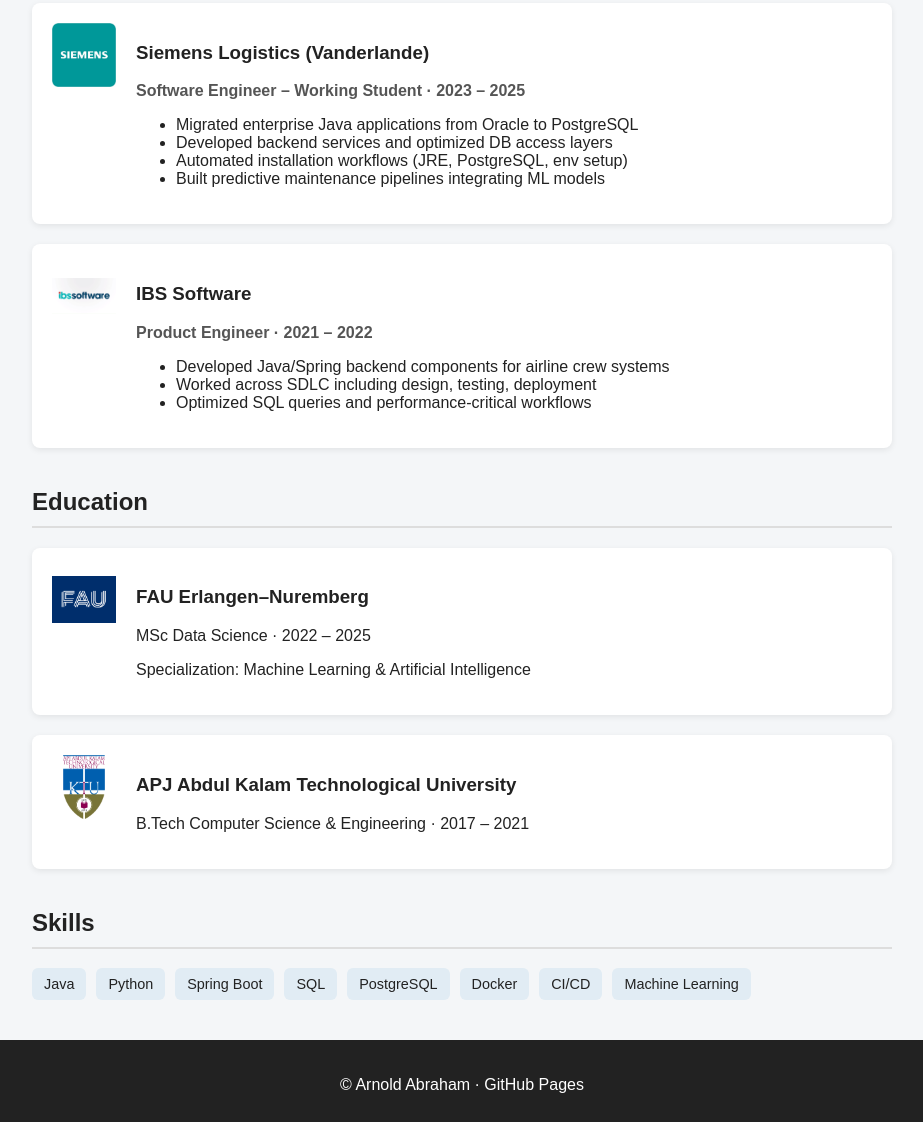
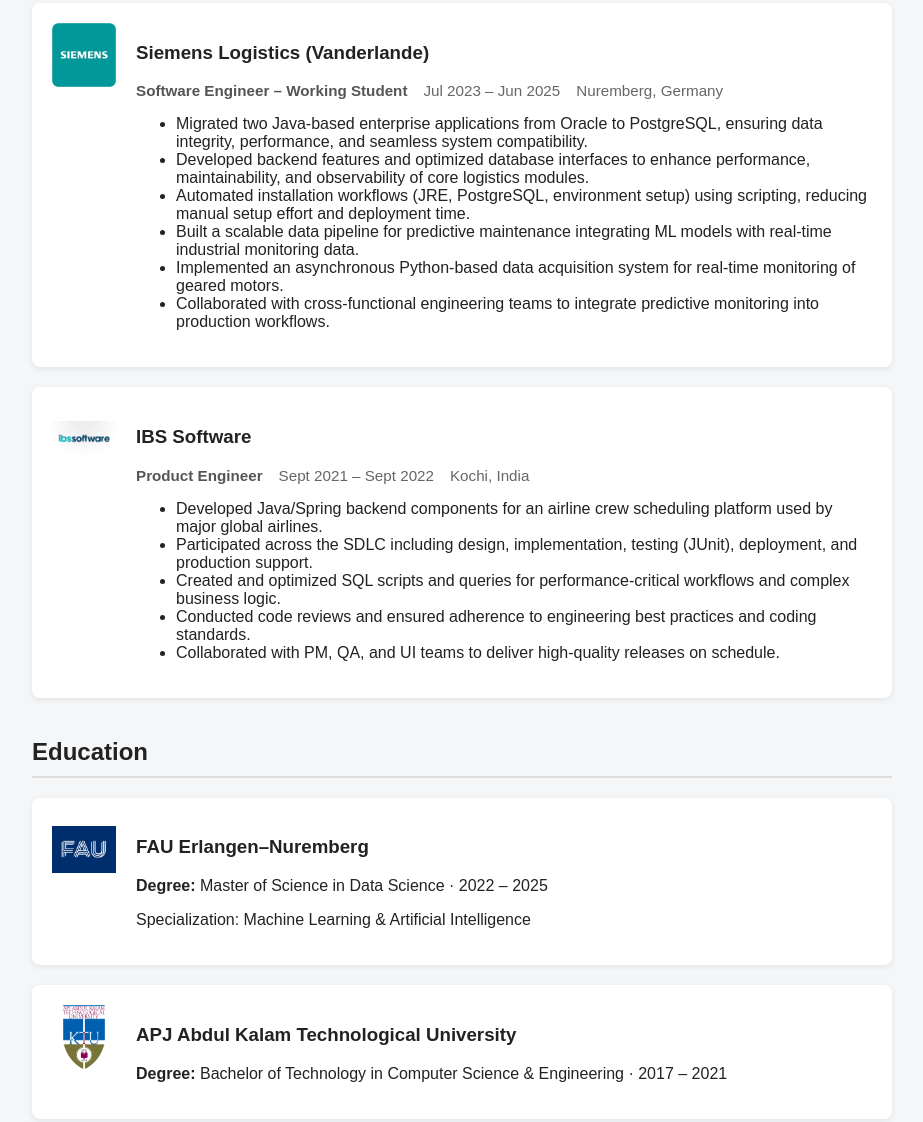
Before and after one commit to arnold-abraham/arnold-abraham.github.io, a plain HTML site: page index.html in a window 1280 px wide. Shown: the part 589-1711 px from the top of the page, without its empty margins (178-1101 px from the left). Drawn offline with Linux system fonts and the light colour scheme.

Commit message:
Revamp experience and education sections layout

```diff
--- a/assets/css/style.css
+++ b/assets/css/style.css
@@ -61,9 +61,22 @@
   object-fit: contain;
 }
 
+.meta-row {
+  margin-top: 6px;
+  display: flex;
+  flex-wrap: wrap;
+  gap: 8px 16px;
+  font-size: 0.95em;
+}
+
 .role {
   font-weight: bold;
   color: #555;
+}
+
+.dates,
+.location {
+  color: #666;
 }
 
 .skills-grid {
--- a/index.html
+++ b/index.html
@@ -36,12 +36,18 @@
     <img src="assets/img/siemens.png" alt="Siemens Logo" class="company-logo"/>
     <div>
       <h3>Siemens Logistics (Vanderlande)</h3>
-      <span class="role">Software Engineer – Working Student · 2023 – 2025</span>
+      <div class="meta-row">
+        <span class="role">Software Engineer – Working Student</span>
+        <span class="dates">Jul 2023 – Jun 2025</span>
+        <span class="location">Nuremberg, Germany</span>
+      </div>
       <ul>
-        <li>Migrated enterprise Java applications from Oracle to PostgreSQL</li>
-        <li>Developed backend services and optimized DB access layers</li>
-        <li>Automated installation workflows (JRE, PostgreSQL, env setup)</li>
-        <li>Built predictive maintenance pipelines integrating ML models</li>
+        <li>Migrated two Java-based enterprise applications from Oracle to PostgreSQL, ensuring data integrity, performance, and seamless system compatibility.</li>
+        <li>Developed backend features and optimized database interfaces to enhance performance, maintainability, and observability of core logistics modules.</li>
+        <li>Automated installation workflows (JRE, PostgreSQL, environment setup) using scripting, reducing manual setup effort and deployment time.</li>
+        <li>Built a scalable data pipeline for predictive maintenance integrating ML models with real-time industrial monitoring data.</li>
+        <li>Implemented an asynchronous Python-based data acquisition system for real-time monitoring of geared motors.</li>
+        <li>Collaborated with cross-functional engineering teams to integrate predictive monitoring into production workflows.</li>
       </ul>
     </div>
   </div>
@@ -50,11 +56,17 @@
     <img src="assets/img/ibs.png" alt="IBS Software Logo" class="company-logo"/>
     <div>
       <h3>IBS Software</h3>
-      <span class="role">Product Engineer · 2021 – 2022</span>
+      <div class="meta-row">
+        <span class="role">Product Engineer</span>
+        <span class="dates">Sept 2021 – Sept 2022</span>
+        <span class="location">Kochi, India</span>
+      </div>
       <ul>
-        <li>Developed Java/Spring backend components for airline crew systems</li>
-        <li>Worked across SDLC including design, testing, deployment</li>
-        <li>Optimized SQL queries and performance-critical workflows</li>
+        <li>Developed Java/Spring backend components for an airline crew scheduling platform used by major global airlines.</li>
+        <li>Participated across the SDLC including design, implementation, testing (JUnit), deployment, and production support.</li>
+        <li>Created and optimized SQL scripts and queries for performance-critical workflows and complex business logic.</li>
+        <li>Conducted code reviews and ensured adherence to engineering best practices and coding standards.</li>
+        <li>Collaborated with PM, QA, and UI teams to deliver high-quality releases on schedule.</li>
       </ul>
     </div>
   </div>
@@ -68,7 +80,7 @@
     <img src="assets/img/fau.png" alt="FAU Logo" class="company-logo"/>
     <div>
       <h3>FAU Erlangen–Nuremberg</h3>
-      <p>MSc Data Science · 2022 – 2025</p>
+      <p><strong>Degree:</strong> Master of Science in Data Science · 2022 – 2025</p>
       <p>Specialization: Machine Learning & Artificial Intelligence</p>
     </div>
   </div>
@@ -77,7 +89,7 @@
     <img src="assets/img/ktu.png" alt="KTU Logo" class="company-logo"/>
     <div>
       <h3>APJ Abdul Kalam Technological University</h3>
-      <p>B.Tech Computer Science & Engineering · 2017 – 2021</p>
+      <p><strong>Degree:</strong> Bachelor of Technology in Computer Science & Engineering · 2017 – 2021</p>
     </div>
   </div>
 
```
Also changed, not shown: 2 other files.
